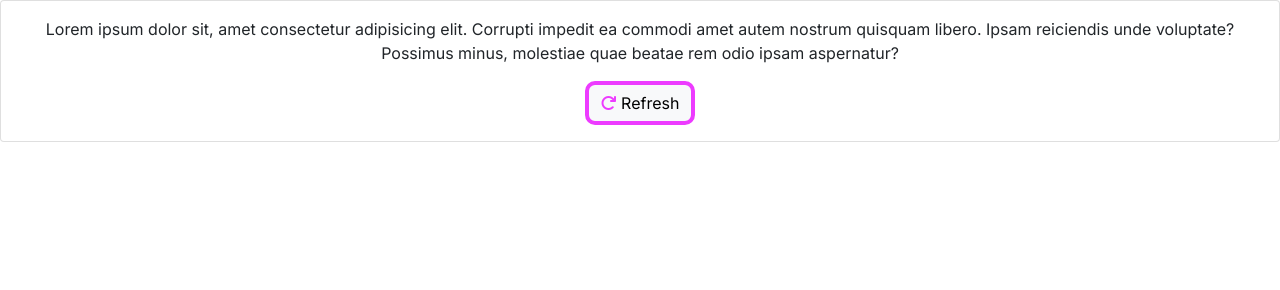
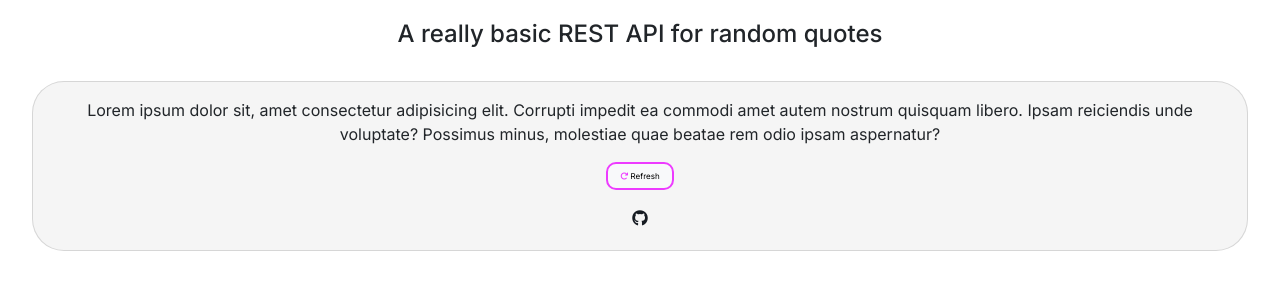
Before and after one commit to KevinIsMyName/kwotes, a website: page public/index.html in a window 1280 px wide. Drawn offline with nearby package versions, Linux system fonts and the light colour scheme; no server answers.

Commit message:
Beautified the HTML page

```diff
--- a/public/index.css
+++ b/public/index.css
@@ -4,14 +4,37 @@
 
 body {
   font-family: 'Inter', 'Tangerine', serif;
-  font-size: 16px;
+  font-size: 1rem;
 }
 
 .btn {
-    border: 4px solid var(--jubby);
+    border: 2px solid var(--jubby);
     border-radius: 10px;
+    font-size: 0.5rem;
 }
 
 .fa-redo {
     color: var(--jubby);
 }
+
+.fa-github {
+  color: #161b22;
+}
+
+.card {
+    background-color: #f5f5f5;
+    border-radius: 2rem;
+    margin: 2rem;
+}
+
+h4 {
+  margin-top: 20px;
+}
+
+#links {
+  margin-bottom: 20px;
+}
+
+img {
+    max-width: 60px;
+}
--- a/public/index.html
+++ b/public/index.html
@@ -26,6 +26,7 @@
 </head>
 
 <body>
+    <h4 class="text-center text-lg-center">A really basic REST API for random quotes</h4>
     <div class="card">
         <div class="card-body">
             <p id="quote" class="text-center">Lorem ipsum dolor sit, amet consectetur adipisicing elit. Corrupti impedit
@@ -41,6 +42,9 @@
                 </button>
             </div>
         </div>
+        <div id="links" class="d-flex justify-content-center">
+            <a href="https://github.com/kevinismyname/kwotes"><i class="fab fa-github"></i></a>
+        </div>
     </div>
 
 </body>
```
